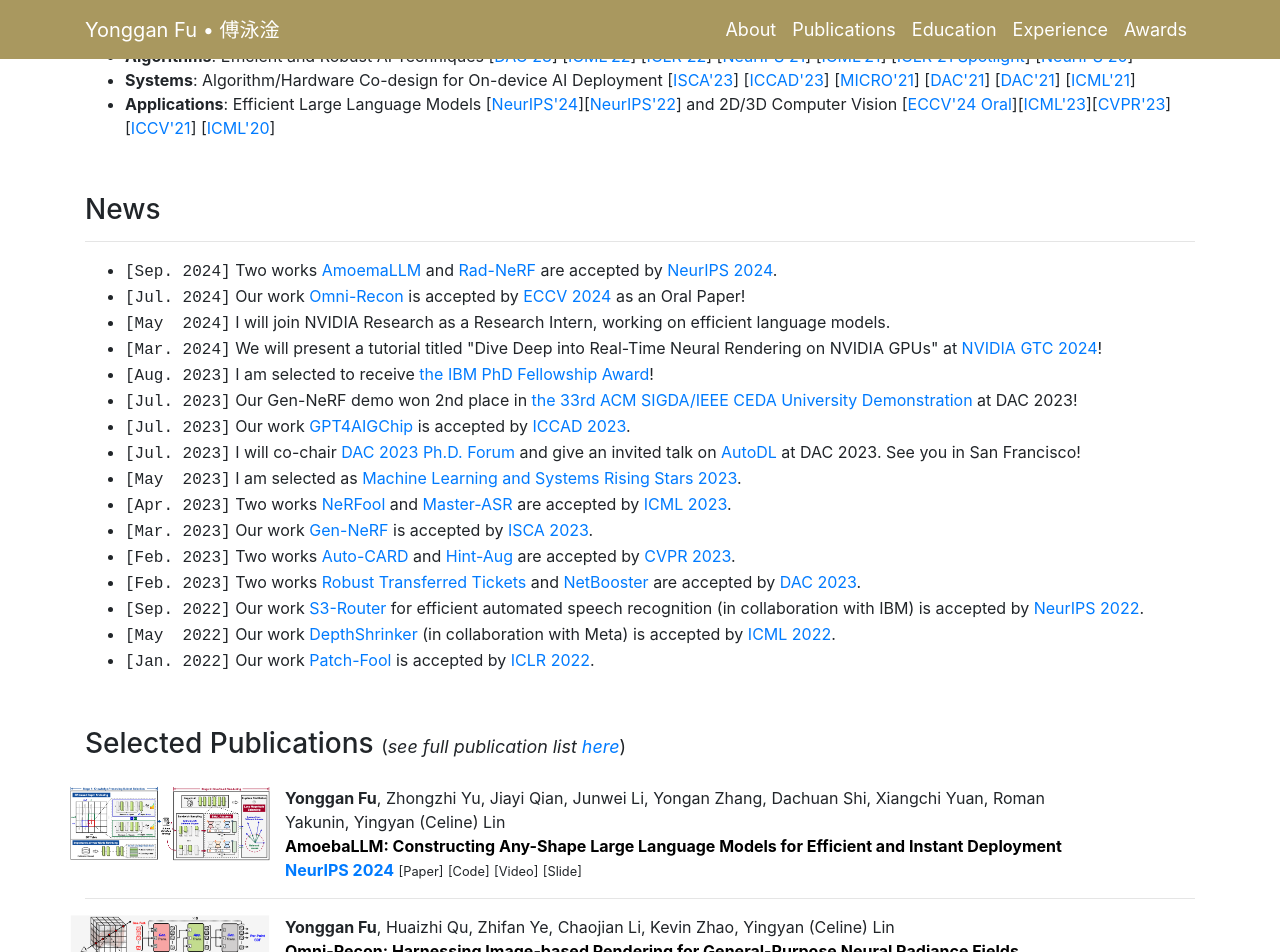
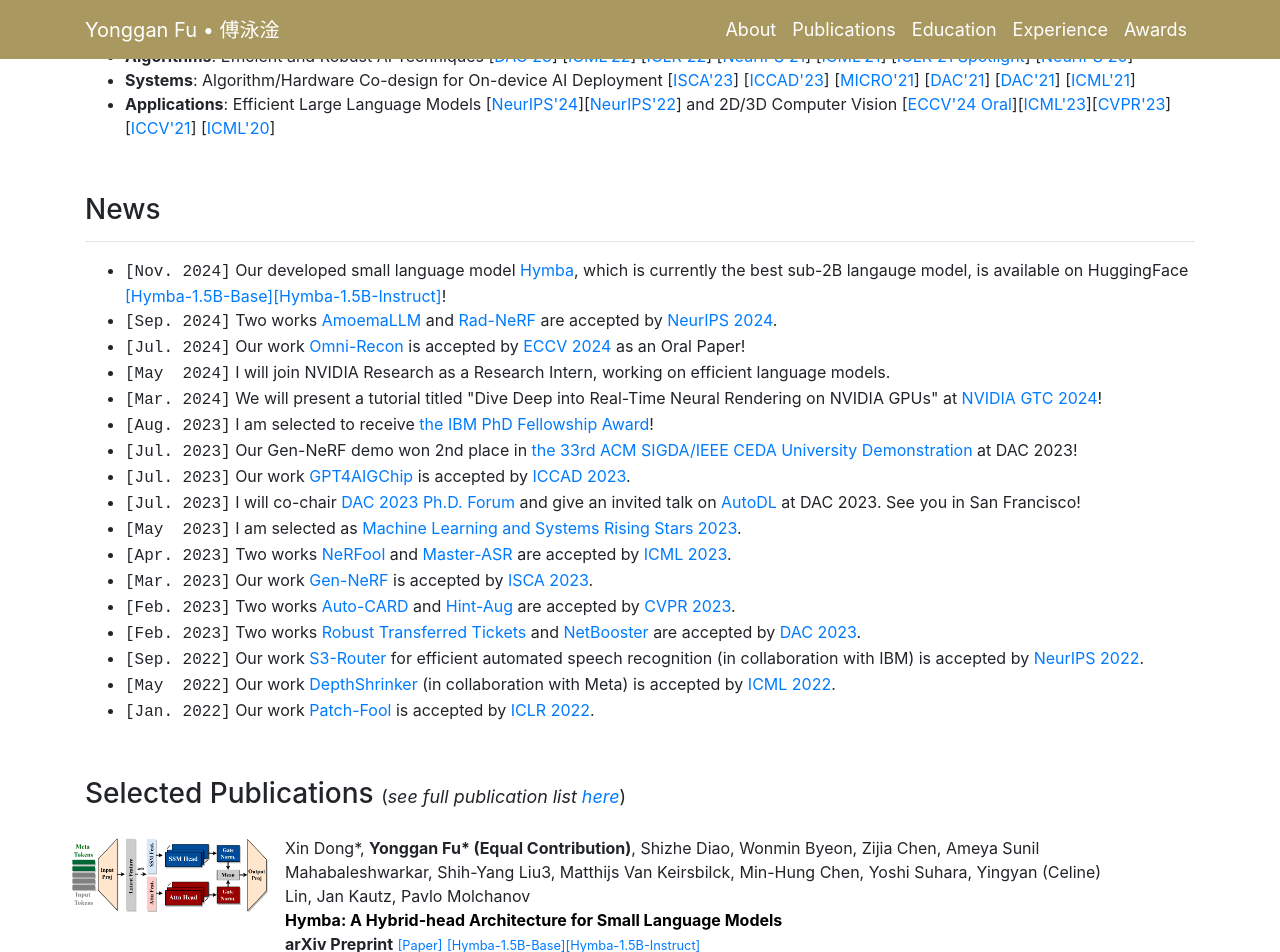
Before and after one commit to tilmto/tilmto.github.io, a Jekyll site: the page built from docs/index.markdown, in a window 1280 px wide and 1400 px high, scrolled down 498 px. Shown: the top 952 px of the window. Built offline with Jekyll 4.4.1, drawn with Linux system fonts in a browser that asks for light colours; nearby versions of some CDN libraries; a style sheet for code colours, icons or effects is not loaded.

Commit message:
update hymba; add code of AmobaLLM

```diff
--- a/docs/_layouts/index.html
+++ b/docs/_layouts/index.html
@@ -149,7 +149,10 @@
 		<h3 id="News" style="padding-top: 70px; margin-top: -80px;">News</h3><hr>
 		<ul>
 			<li>
-				<tt>[Sep. 2024]</tt> Two works <a href="" target="_blank">AmoemaLLM</a> and <a href="" target="_blank">Rad-NeRF</a> are accepted by <a href="https://neurips.cc/" target="_blank">NeurIPS 2024</a>.
+				<tt>[Nov. 2024]</tt> Our developed small language model <a href="https://arxiv.org/pdf/2411.13676" target="_blank">Hymba</a>, which is currently the best sub-2B langauge model, is available on HuggingFace <a href="https://huggingface.co/nvidia/Hymba-1.5B-Base" target="_blank">[Hymba-1.5B-Base]</a><a href="https://huggingface.co/nvidia/Hymba-1.5B-Instruct" target="_blank">[Hymba-1.5B-Instruct]</a>!
+			</li>
+			<li>
+				<tt>[Sep. 2024]</tt> Two works <a href="https://openreview.net/pdf?id=G0yxFmP87g" target="_blank">AmoemaLLM</a> and <a href="https://openreview.net/pdf?id=nBrnfYeKf9" target="_blank">Rad-NeRF</a> are accepted by <a href="https://neurips.cc/" target="_blank">NeurIPS 2024</a>.
 			</li>
 			<li>
 				<tt>[Jul. 2024]</tt> Our work <a href="https://arxiv.org/pdf/2403.11131" target="_blank">Omni-Recon</a> is accepted by <a href="https://eccv.ecva.net/" target="_blank">ECCV 2024</a> as an Oral Paper!
@@ -231,6 +234,21 @@
 
 			<div class="row">
 				<div class="col-md-2.5">
+					<img class="img-fluid img-rounded" src="files/hymba.png" style="width:200px; border:0px solid black" alt="">
+				</div>
+				<div class="col-md-9">
+					Xin Dong*, <b>Yonggan Fu* (Equal Contribution)</b>, Shizhe Diao, Wonmin Byeon, Zijia Chen, Ameya Sunil Mahabaleshwarkar, Shih-Yang Liu3, Matthijs Van Keirsbilck, Min-Hung Chen, Yoshi Suhara, Yingyan (Celine) Lin, Jan Kautz, Pavlo Molchanov
+				<br>
+				<b><font color="black">Hymba: A Hybrid-head Architecture for Small Language Models </font></b><br>
+				<b>arXiv Preprint</b>
+				<small><a href="https://arxiv.org/pdf/2411.13676" target="_blank">[Paper]</a></small>
+				<small><a href="https://huggingface.co/nvidia/Hymba-1.5B-Base" target="_blank">[Hymba-1.5B-Base]</a><a href="https://huggingface.co/nvidia/Hymba-1.5B-Instruct" target="_blank">[Hymba-1.5B-Instruct]</a></small>
+				</div>
+			</div><hr>
+
+
+			<div class="row">
+				<div class="col-md-2.5">
 					<img class="img-fluid img-rounded" src="files/amoeballm.png" style="width:200px; border:0px solid black" alt="">
 				</div>
 				<div class="col-md-9">
```
Also changed, not shown: other parts of docs/_layouts/index.html (+3 -5 lines), docs/files/hymba.png (added).
